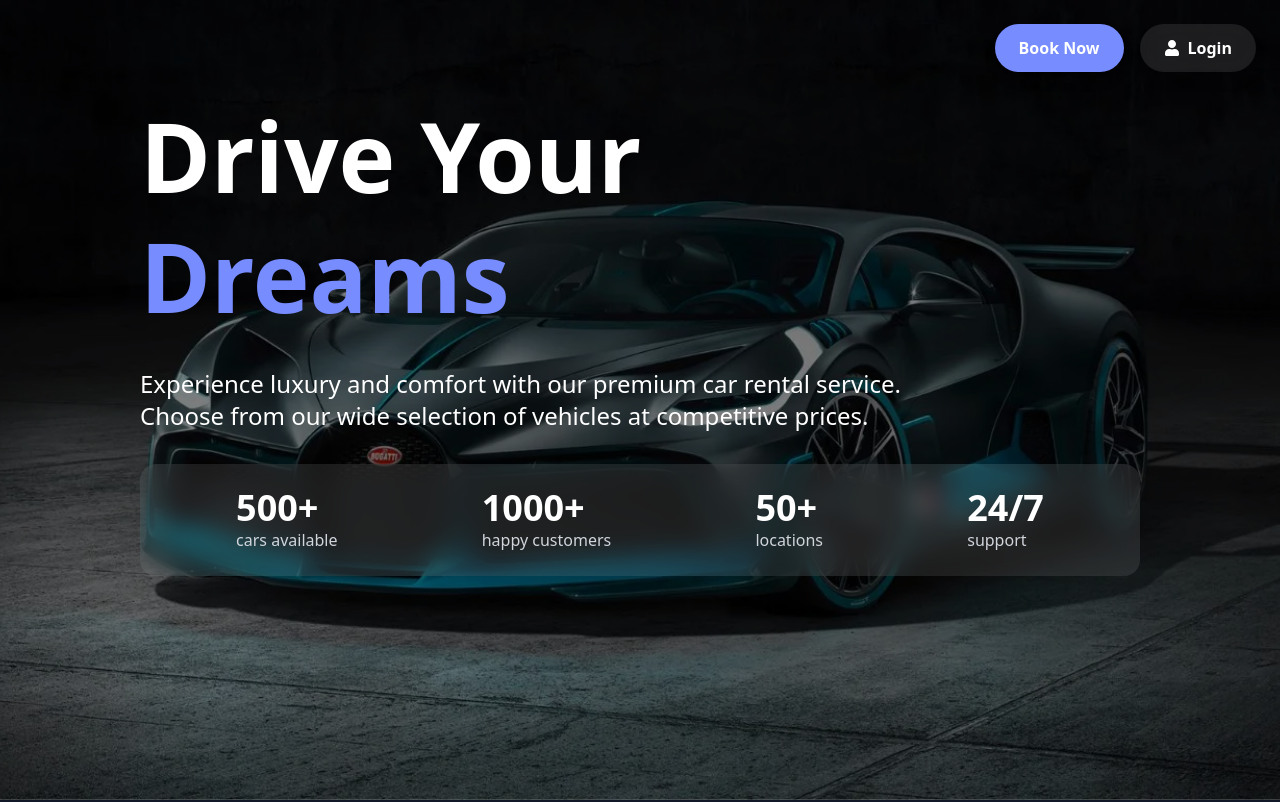
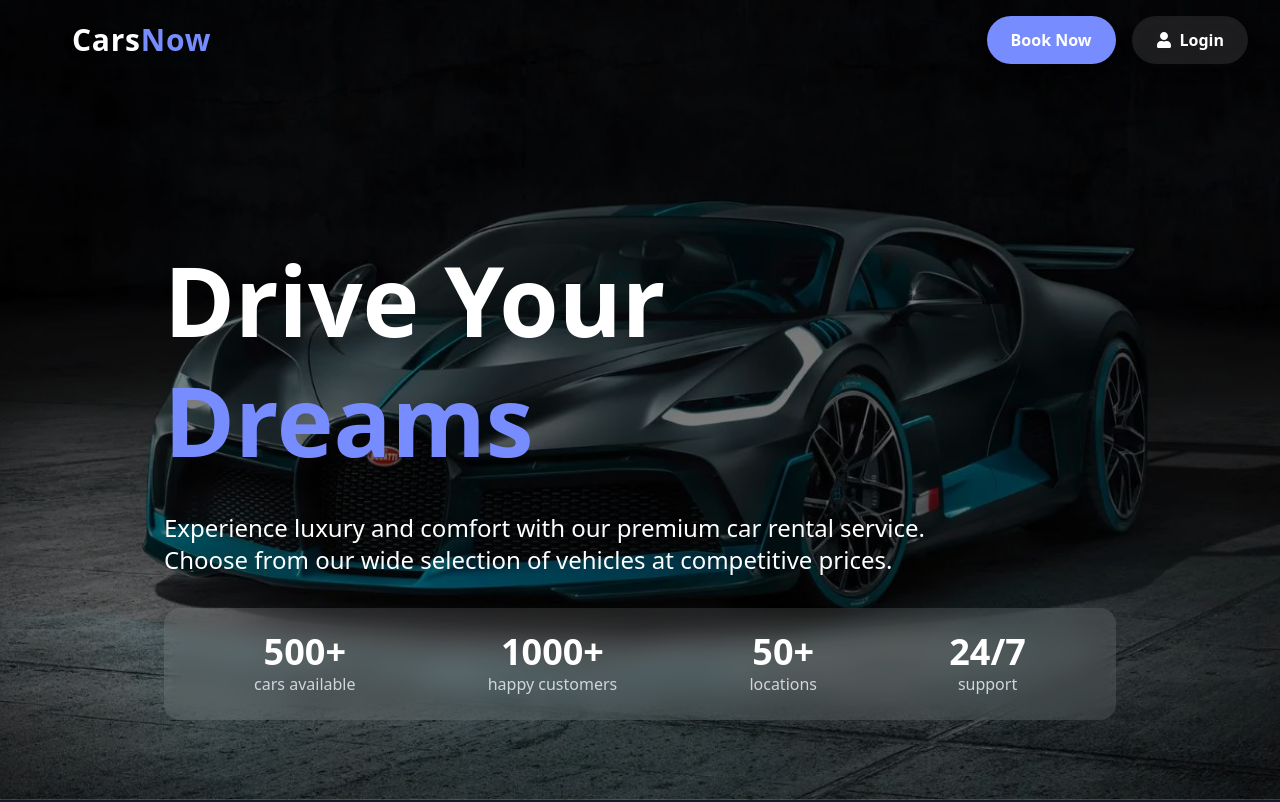
Before and after one commit to devoleper-samreen/Car-Rental, a React (Vite) app in the folder Frontend/: page / in a window 1280 px wide. Shown: the top 802 px of the page. Built offline with nearby package versions, Linux system fonts and the light colour scheme.

Commit message:
feat: update Home component layout and styling for improved UI; enhance header and text sections

```diff
--- a/Frontend/src/pages/Home.jsx
+++ b/Frontend/src/pages/Home.jsx
@@ -58,10 +58,19 @@ function Home() {
         style={{ backgroundImage: `url(${image})` }}
       >
         {/* Dark overlay */}
-        <div className="absolute inset-0 bg-black opacity-50"></div>
+        <div className="absolute inset-0 bg-black opacity-50 z-0"></div>
 
-        {/* Login Button + Dropdown */}
-        <div className="relative w-full flex justify-end items-center gap-4 p-6 z-20">
+        {/* Header Bar */}
+        <div className="relative z-20 w-full flex justify-between items-center px-8 py-4">
+          {/* Logo */}
+          <Link
+            to="/"
+            className="ml-10 text-3xl font-bold text-white tracking-wide drop-shadow-lg hover:text-[#bfc9ff] transition-all"
+          >
+            Cars<span className="text-[#778CFF]">Now</span>
+          </Link>
+
+          <div className="flex items-center gap-4">
             <Link
               to="/list"
               className="px-6 py-3 bg-[#778CFF] text-white font-semibold rounded-full shadow-lg hover:bg-[#5c6edc] transition-all"
@@ -81,7 +90,7 @@ function Home() {
               ) : (
                 <button
                   onClick={() => setShowDropdown(!showDropdown)}
-                className="w-12 h-12 rounded-full  bg-[#778CFF] text-white flex items-center justify-center text-lg font-bold hover:bg-[#5c6edc]  transition-all cursor-pointer"
+                  className="w-12 h-12 rounded-full bg-[#778CFF] text-white flex items-center justify-center text-lg font-bold hover:bg-[#5c6edc] transition-all cursor-pointer"
                 >
                   {getInitial()}
                 </button>
@@ -130,35 +139,36 @@ function Home() {
               )}
             </div>
           </div>
+        </div>
 
         {/* Text Content */}
-        <div className="relative z-10 h-full max-w-[1000px] mx-auto flex flex-col flex-start gap-8">
-          <h1 className="leading-tight text-8xl font-bold text-white">
+        <div className="relative z-10 h-full max-w-[1000px] mx-auto flex flex-col justify-center gap-8 px-6">
+          <h1 className="leading-tight text-7xl md:text-8xl font-bold text-white">
             Drive Your
             <br />
             <span className="text-[#778CFF]">Dreams</span>
           </h1>
 
-          <p className="text-2xl">
+          <p className="text-xl md:text-2xl">
             Experience luxury and comfort with our premium car rental service.{" "}
             <br />
             Choose from our wide selection of vehicles at competitive prices.
           </p>
 
-          <div className="flex justify-around w-[100%] p-6 rounded-2xl bg-white/10 backdrop-blur-md">
-            <div>
+          <div className="flex flex-wrap justify-around w-full p-6 rounded-2xl bg-white/10 backdrop-blur-md">
+            <div className="text-center">
               <h2 className="text-4xl font-bold">500+</h2>
               <p className="text-gray-300">cars available</p>
             </div>
-            <div>
+            <div className="text-center">
               <h2 className="text-4xl font-bold">1000+</h2>
               <p className="text-gray-300">happy customers</p>
             </div>
-            <div>
+            <div className="text-center">
               <h2 className="text-4xl font-bold">50+</h2>
               <p className="text-gray-300">locations</p>
             </div>
-            <div>
+            <div className="text-center">
               <h2 className="text-4xl font-bold">24/7</h2>
               <p className="text-gray-300">support</p>
             </div>
```
Lines whose indentation alone changed are shown as unchanged.
